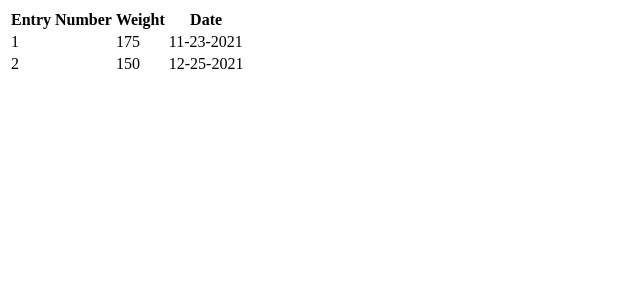
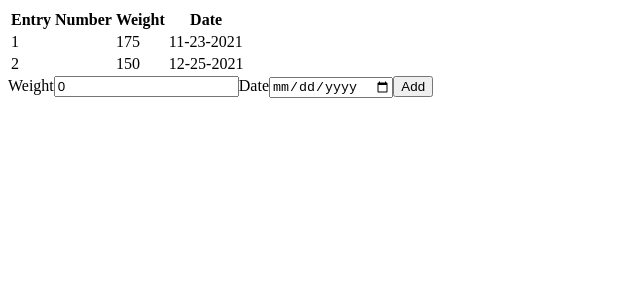
Before and after one commit to JaredMartin0351/dcc-react-tutorial, a React (Create React App) app: page / in a window 1280 px wide. Shown: the top 300 px of the page, without its empty margins (0-640 px from the left). Built offline with nearby package versions, Linux system fonts and the light colour scheme.

Commit message:
added entry form with submit button

```diff
--- a/src/App.js
+++ b/src/App.js
@@ -1,14 +1,22 @@
 import React, { useState } from 'react';
 import DisplayEntries from './Components/DisplayEntries/DisplayEntries';
+import AddEntryForm from './Components/AddEntry/AddEntryForm';
 
 function App() {
 
   const [entries, setEntries] = useState([{weight: 175, date: '11-23-2021'}, {weight: 150, date: '12-25-2021'}])
 
+  function addNewEntry(entry){
+
+    let tempEntries = [...entries, entry];
+
+    setEntries(tempEntries);
+  }
+
   return (
     <div>
       <DisplayEntries parentEntries = {entries} />
-
+      <AddEntryForm addNewEntryProperty = {addNewEntry}/>
     </div>
   );
 }
--- /dev/null
+++ b/src/Components/AddEntry/AddEntryForm.jsx
@@ -0,0 +1,31 @@
+import React, { useState } from 'react';
+
+
+
+const AddEntryForm = (props) => {
+
+    const [weight, setWeight] = useState(0);
+    const [date, setDate] = useState('');
+
+    function handleSubmit(event){
+        event.preventDefault();
+        let newEntry = {
+            weight: weight,
+            date: date
+        };
+        console.log(newEntry);
+        props.addNewEntryProperty(newEntry)
+    }
+
+    return (
+        <form onSubmit={handleSubmit}>
+            <label>Weight</label>
+            <input type='number' value={weight} onChange={(event) => setWeight(parseFloat(event.target.value))} />
+            <label>Date</label>
+            <input type='date' value={date} onChange={(event) => setDate(event.target.value)}/>
+            <button type='submit'>Add</button>
+        </form>
+     );
+}
+
+export default AddEntryForm;
```
